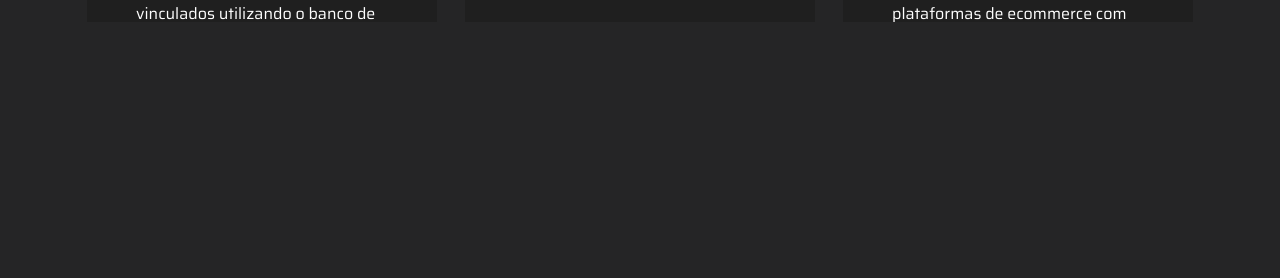
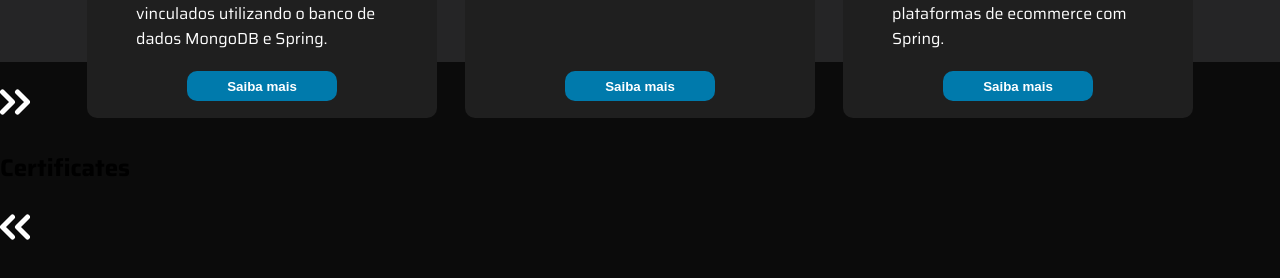
Before and after one commit to eijilucas/Portfolio-2.0, a Next.js app: page / in a window 1280 px wide. Shown: the part 1778-2056 px from the top of the page. Before the commit the page ends 1800 px from the top, so only its background shows below. Built offline with nearby package versions, Linux system fonts and the light colour scheme.

Commit message:
certificate creation

```diff
--- a/src/app/components/styles/home.scss
+++ b/src/app/components/styles/home.scss
@@ -9,6 +9,6 @@
 }
 
 ::-webkit-scrollbar-thumb {
-    background: var(--sb-color);
+    background: var(--scroll-color);
     border-radius: 5px;
 }
--- a/src/app/globals.css
+++ b/src/app/globals.css
@@ -1,8 +1,8 @@
 :root {
- --bg-color: #252526;
+ --color-primary: #252526;
  --bg-header: #1e1e1e;
- --sb-color: #007acc;
- --about-color: rgb(11, 11, 11);
+ --scroll-color: #007acc;
+ --color-secondary: rgb(11, 11, 11);
 }
 
 * {
--- a/src/app/page.tsx
+++ b/src/app/page.tsx
@@ -4,6 +4,7 @@ import { Start } from "./sections/start/start";
 
 import './components/styles/home.scss'
 import { Projects } from "./sections/project/projects";
+import { Certificate } from "./sections/certificate/certificate";
 
 export default function Home() {
   return (
@@ -12,6 +13,7 @@ export default function Home() {
     <Start/>
     <About/>
     <Projects/>
+    <Certificate/>
    </main>
   )
 }
--- a/src/app/sections/about/about.scss
+++ b/src/app/sections/about/about.scss
@@ -1,5 +1,5 @@
 .about {
-    background: var(--about-color);
+    background: var(--color-secondary);
     max-width: 100vw;
     height: 50vh;
 
--- /dev/null
+++ b/src/app/sections/certificate/certificate.scss
@@ -0,0 +1,5 @@
+.certificate {
+    max-width: 100vw;
+    height: 100vh;
+    background: var(--color-secondary);
+}
--- /dev/null
+++ b/src/app/sections/certificate/certificate.tsx
@@ -0,0 +1,19 @@
+import { ChevronRight } from '@/app/components/icons/chevron-right'
+import './certificate.scss'
+import { ChevronLeft } from '@/app/components/icons/chevron-left'
+
+export function Certificate(){
+    return(
+        <div className="certificate">
+            <div className="certificate-content">
+                <div className="certificate-title">
+                    <ChevronRight/>
+                    <h2>Certificates</h2>
+                    <ChevronLeft/>
+                </div>
+
+
+            </div>
+        </div>
+    )
+}
--- a/src/app/sections/project/projects.scss
+++ b/src/app/sections/project/projects.scss
@@ -1,7 +1,7 @@
 .project {
     width: 100vw;
-    height: 75vh;
-    background: var(--bg-color);
+    height: 80vh;
+    background: var(--color-primary);
 
     display: flex;
     justify-content: center;
--- a/src/app/sections/start/start.scss
+++ b/src/app/sections/start/start.scss
@@ -2,6 +2,7 @@
     width: 100vw;
     min-height: 100vh;
 
+    background: var(--color-primary);
     display: flex;
     justify-content: center;
 
```
